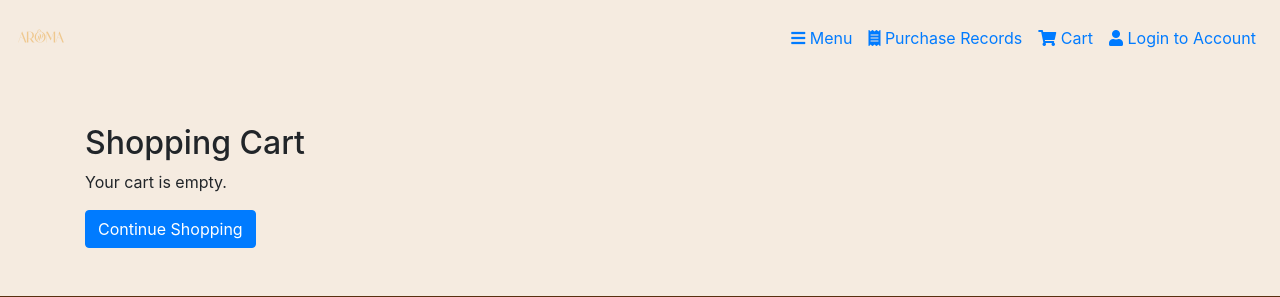
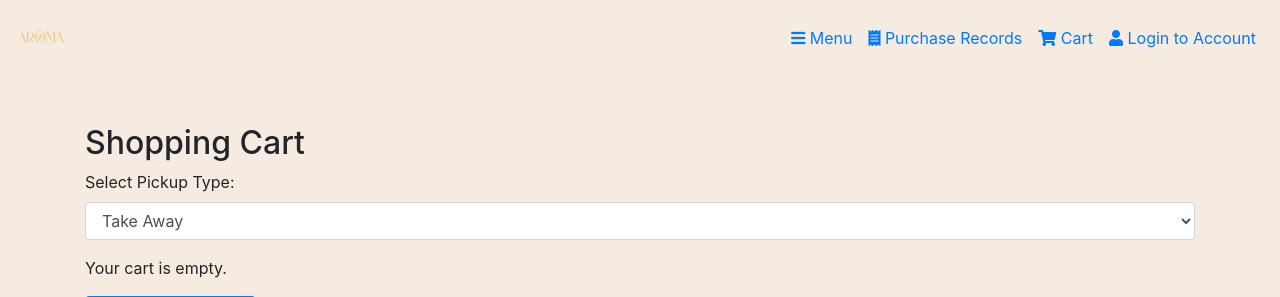
Before and after one commit to Limoonar/Cafe, a Django app: page /cart/ in a window 1280 px wide; the page is wider, and only the part inside the window is pictured. Shown: the top 297 px of that part. Run offline with Django 5.2, Linux system fonts and the light colour scheme; parts of the project's set-up code (start-up, migrations or seed data) failed here and were passed over; some libraries are stand-ins or nearby versions.

Commit message:
Shopping Cart Pickup Adjusted
buttons of the page modified and also the pickup type were added

```diff
--- a/Cafe/Aroma/templates/cart_page.html
+++ b/Cafe/Aroma/templates/cart_page.html
@@ -44,8 +44,21 @@
 
     <div class="container mt-5">
         <h2>Shopping Cart</h2>
+
+        <!-- Pickup Type Choice -->
+        <form id="pickup_type_form" method="POST" action="{% url 'update_pickup_type' %}" class="mb-3">
+            {% csrf_token %}
+            <label for="pickup_type">Select Pickup Type:</label>
+            <select name="pickup_type" id="pickup_type" class="form-control">
+                <option value="take_away" {% if request.session.pickup_type == 'take_away' %}selected{% endif %}>Take Away</option>
+                <option value="in_person" {% if request.session.pickup_type == 'in_person' %}selected{% endif %}>In Person</option>
+            </select>
+        </form>
+
         {% if products_in_cart %}
+            <!-- Display Cart Items -->
             <table class="table table-striped">
+                <!-- Table headers -->
                 <thead>
                     <tr>
                         <th>Product</th>
@@ -58,12 +71,13 @@
                 <tbody>
                     {% for item in products_in_cart %}
                     <tr>
+                        <!-- Display each product details -->
                         <td>{{ item.product.Name }}</td>
                         <td>
-                            <form method="POST" action="{% url 'update_cart' item.product.id %}">
+                            <form method="POST" action="{% url 'update_cart' item.product.id %}" class="quantity-form">
                                 {% csrf_token %}
-                                <input type="number" name="quantity" value="{{ item.quantity }}" min="1" class="form-control">
-                                <button type="submit" class="btn btn-link">Update</button>
+                                <input type="number" name="quantity" value="{{ item.quantity }}" min="1" class="form-control quantity-input">
+                                <input type="hidden" name="product_id" value="{{ item.product.id }}">
                             </form>
                         </td>
                         <td>${{ item.product.Price }}</td>
@@ -77,6 +91,7 @@
                     </tr>
                     {% endfor %}
                 </tbody>
+                <!-- Table footer with total -->
                 <tfoot>
                     <tr>
                         <th colspan="3">Total</th>
@@ -90,6 +105,20 @@
             <a href="{% url 'products' %}" class="btn btn-primary">Continue Shopping</a>
         {% endif %}
     </div>
+
+    <script>
+    document.addEventListener('DOMContentLoaded', function() {
+        const quantityForms = document.querySelectorAll('.quantity-form');
+
+        quantityForms.forEach(form => {
+            const quantityInput = form.querySelector('.quantity-input');
+
+            quantityInput.addEventListener('change', function() {
+                form.submit();
+            });
+        });
+    });
+    </script>
 
     <footer class="mt-5 py-4 text-center" style="background-color: #582f0e; color: #fff;">
         <div class="container">
--- a/Cafe/Aroma/templates/products_page.html
+++ b/Cafe/Aroma/templates/products_page.html
@@ -65,7 +65,7 @@
                                 {% csrf_token %}
                                 <div class="form-group">
                                     <label for="quantity">Quantity:</label>
-                                    <input type="number" name="quantity" min="0" value="{{ cart|get_item:product.id|default_if_none:1 }}" class="form-control" id="quantity">
+                                    <input type="number" name="quantity" min="0" value="{{ cart|get_item:product.id|default_if_none:0 }}" class="form-control" id="quantity">
                                 </div>
                                 <button type="submit" class="btn btn-primary">Update Cart</button>
                             </form>
--- a/Cafe/Aroma/urls.py
+++ b/Cafe/Aroma/urls.py
@@ -23,5 +23,7 @@ urlpatterns = [
     path('cart/', views.cart_view, name='cart'),
     path('update-cart/<int:product_id>/', views.update_cart, name='update_cart'),
     path('remove-from-cart/<int:product_id>/', views.remove_from_cart, name='remove_from_cart'),
+    path('update_pickup_type/', views.update_pickup_type, name='update_pickup_type'),
+
     # Other URLs for your views
 ]
--- a/Cafe/Aroma/views.py
+++ b/Cafe/Aroma/views.py
@@ -304,3 +304,10 @@ def remove_from_cart(request, product_id):
         request.session['cart'] = cart
 
     return redirect('cart')
+
+def update_pickup_type(request):
+    if request.method == 'POST':
+        pickup_type = request.POST.get('pickup_type', 'take_away')  # Default to take away if not specified
+        request.session['pickup_type'] = pickup_type
+
+    return redirect('cart')
```
Also changed, not shown: Cafe/db.sqlite3.
